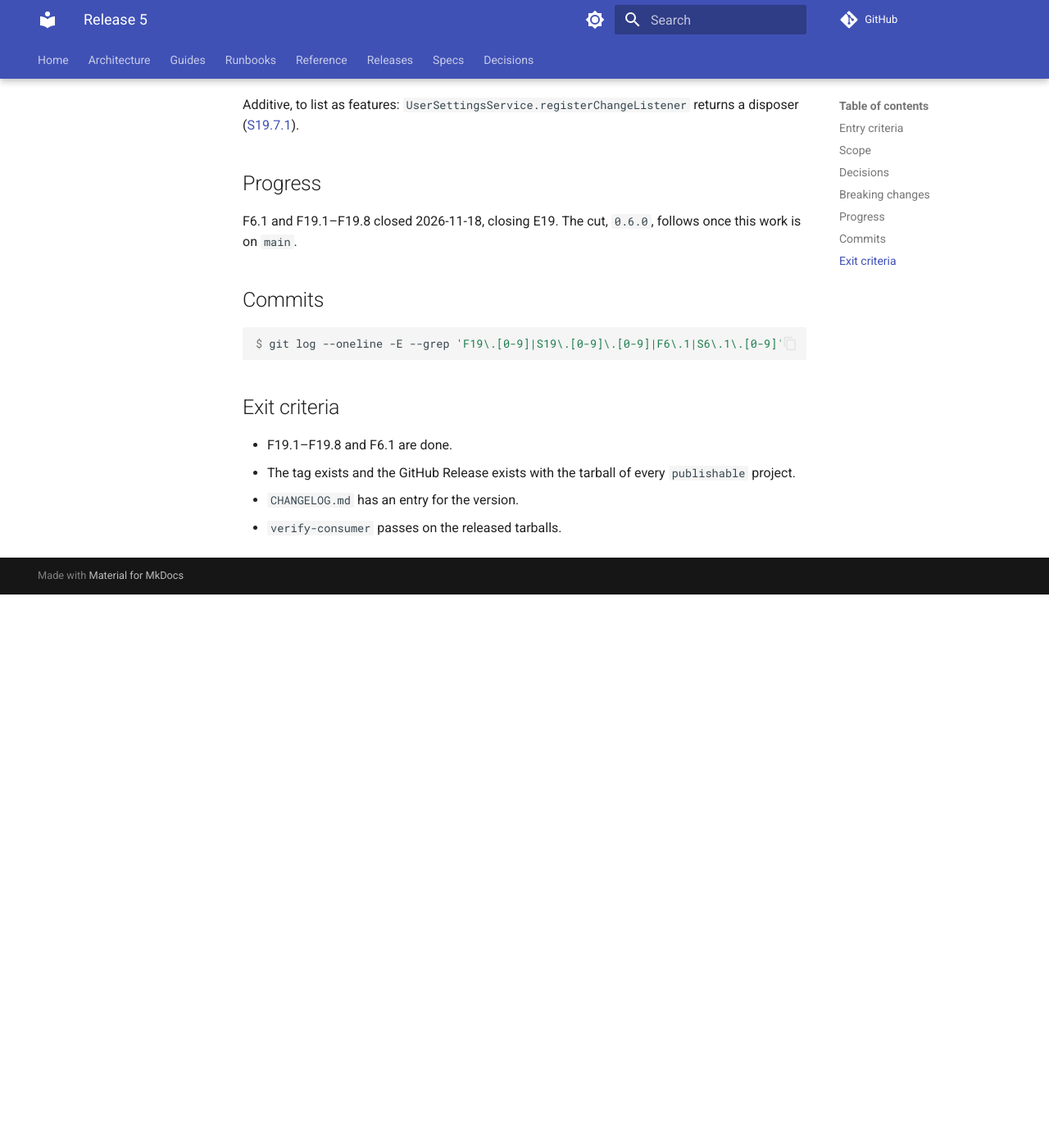
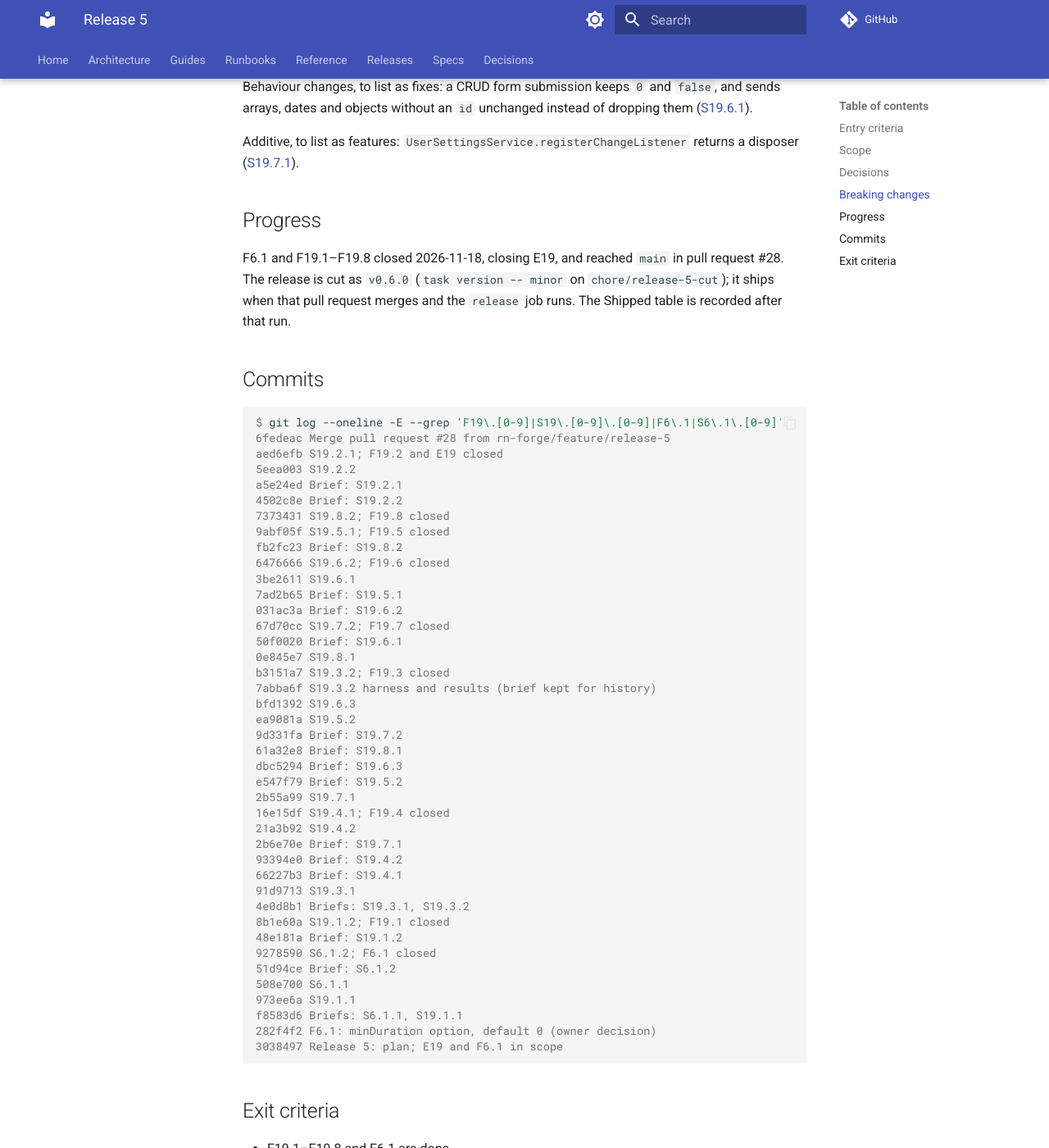
Before and after one commit to rn-forge/ngkit, an MkDocs documentation site: the page built from docs/releases/release-5/index.md, in a window 1280 px wide and 1400 px high, scrolled down 1448 px. Shown: the whole window at 82% size. Built offline with MkDocs 1.6.1 and Material for MkDocs 9.7.7, drawn with Linux system fonts in a browser that asks for light colours; comment, search, counter and statistics services are not loaded; before the commit the page ends 2173 px from its top, so only the background shows below that; some of the changed text lies outside the part shown.

Commit message:
Release 5: cut v0.6.0
task version -- minor; @rn-forge/ng tarball strings in ng-bootstrap's
consumer cells moved to 0.6.0; CHANGELOG 0.6.0 section announces the
MultiTypeahead break, CRUD and header fixes, loadingTimings and the
settings additions. Release 5 page in progress, Commits refreshed.

Co-Authored-By: Claude Opus 5.5 <noreply@anthropic.com>

````diff
--- a/docs/releases/release-5/index.md
+++ b/docs/releases/release-5/index.md
@@ -2,7 +2,8 @@
 
 |  |  |
 | -- | -- |
-| **Status** | planned |
+| **Status** | in progress |
+| **Start Date** | 2026-11-18 |
 
 [Back to releases](../index.md) · [Releasing](../../runbooks/releasing.md)
 
@@ -66,13 +67,55 @@ returns a disposer
 
 ## Progress
 
-F6.1 and F19.1–F19.8 closed 2026-11-18, closing E19. The cut, `0.6.0`, follows
-once this work is on `main`.
+F6.1 and F19.1–F19.8 closed 2026-11-18, closing E19, and reached `main` in pull
+request #28. The release is cut as `v0.6.0` (`task version -- minor` on
+`chore/release-5-cut`); it ships when that pull request merges and the `release`
+job runs. The Shipped table is recorded after that run.
 
 ## Commits
 
 ```console
 $ git log --oneline -E --grep 'F19\.[0-9]|S19\.[0-9]\.[0-9]|F6\.1|S6\.1\.[0-9]'
+6fedeac Merge pull request #28 from rn-forge/feature/release-5
+aed6efb S19.2.1; F19.2 and E19 closed
+5eea003 S19.2.2
+a5e24ed Brief: S19.2.1
+4502c8e Brief: S19.2.2
+7373431 S19.8.2; F19.8 closed
+9abf05f S19.5.1; F19.5 closed
+fb2fc23 Brief: S19.8.2
+6476666 S19.6.2; F19.6 closed
+3be2611 S19.6.1
+7ad2b65 Brief: S19.5.1
+031ac3a Brief: S19.6.2
+67d70cc S19.7.2; F19.7 closed
+50f0020 Brief: S19.6.1
+0e845e7 S19.8.1
+b3151a7 S19.3.2; F19.3 closed
+7abba6f S19.3.2 harness and results (brief kept for history)
+bfd1392 S19.6.3
+ea9081a S19.5.2
+9d331fa Brief: S19.7.2
+61a32e8 Brief: S19.8.1
+dbc5294 Brief: S19.6.3
+e547f79 Brief: S19.5.2
+2b55a99 S19.7.1
+16e15df S19.4.1; F19.4 closed
+21a3b92 S19.4.2
+2b6e70e Brief: S19.7.1
+93394e0 Brief: S19.4.2
+66227b3 Brief: S19.4.1
+91d9713 S19.3.1
+4e0d8b1 Briefs: S19.3.1, S19.3.2
+8b1e60a S19.1.2; F19.1 closed
+48e181a Brief: S19.1.2
+9278590 S6.1.2; F6.1 closed
+51d94ce Brief: S6.1.2
+508e700 S6.1.1
+973ee6a S19.1.1
+f8583d6 Briefs: S6.1.1, S19.1.1
+282f4f2 F6.1: minDuration option, default 0 (owner decision)
+3038497 Release 5: plan; E19 and F6.1 in scope
 ```
 
 ## Exit criteria
````
Also changed, not shown: CHANGELOG.md (+31 -0 lines), docs/releases/index.md (+1 -1 lines), docs/specs/index.md (+1 -1 lines), 4 other files.
